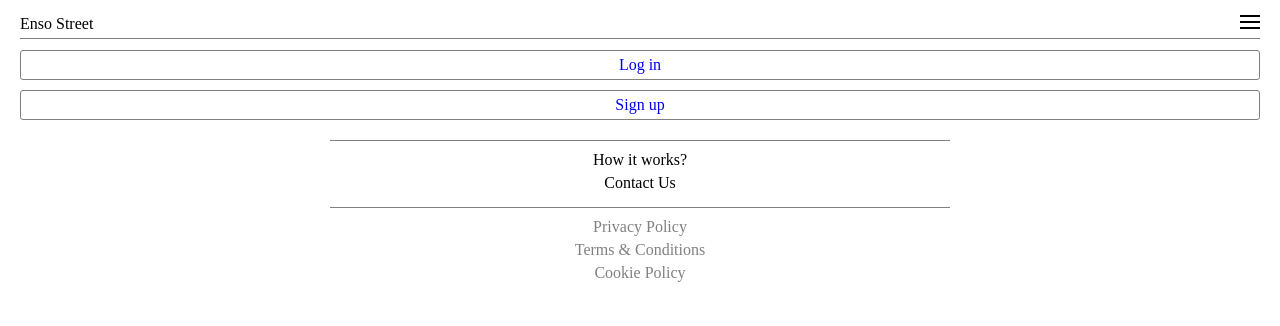
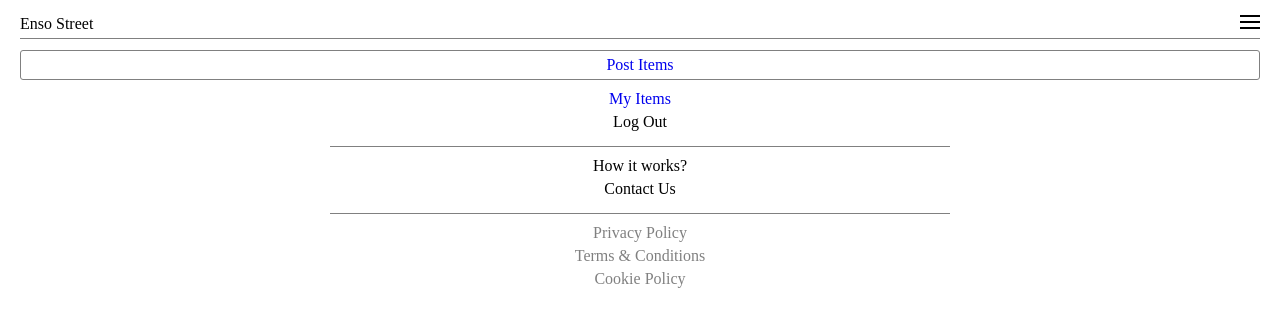
Before and after one commit to liquidMocha/enso-street, a React app: page /menu in a window 1280 px wide. Shown: the top 326 px of the page. Built offline with nearby package versions, Linux system fonts and the light colour scheme; no server answers.

Commit message:
move async logic to service when check if user is logged in

```diff
--- a/src/components/homepage/menu/MenuPage.js
+++ b/src/components/homepage/menu/MenuPage.js
@@ -10,20 +10,11 @@ const MenuPage = (props) => {
 
     useEffect(() => {
         isUserLoggedIn();
-    });
+    }, []);
 
-    const isUserLoggedIn = async () => {
-        await props.isLoggedIn()
-            .then((response) => {
-                if (response.data.loggedIn) {
-                    setIsLoggedIn(true);
-                } else {
-                    setIsLoggedIn(false);
-                }
-            })
-            .catch((_) => {
-                setIsLoggedIn(false);
-            })
+    const isUserLoggedIn = () => {
+        const isLoggedIn = props.isLoggedIn();
+        setIsLoggedIn(isLoggedIn);
     };
 
     const logout = () => {
--- a/src/index.js
+++ b/src/index.js
@@ -6,8 +6,8 @@ import * as serviceWorker from './serviceWorker';
 import * as ReactGA from 'react-ga';
 import {Provider} from "react-redux";
 import store from "./redux/store";
-require("babel-core/register");
-require("babel-polyfill");
+import "babel-core/register";
+import "babel-polyfill";
 
 ReactGA.initialize('UA-148905897-1', {
     gaOptions: {
--- a/src/services/UserService.js
+++ b/src/services/UserService.js
@@ -2,8 +2,10 @@ import axios from "axios";
 
 const baseUrl = '/api';
 
-export const isUserLoggedIn = () => {
-    return axios.post(
+export const isUserLoggedIn = async () => {
+    const response = axios.post(
         baseUrl + '/users/isLoggedIn', null,
-        {withCredentials: true})
+        {withCredentials: true});
+
+    return (await response).data.loggedIn;
 };
```
Also changed, not shown: 1 other file (tests, documents, lock files or other folders).
